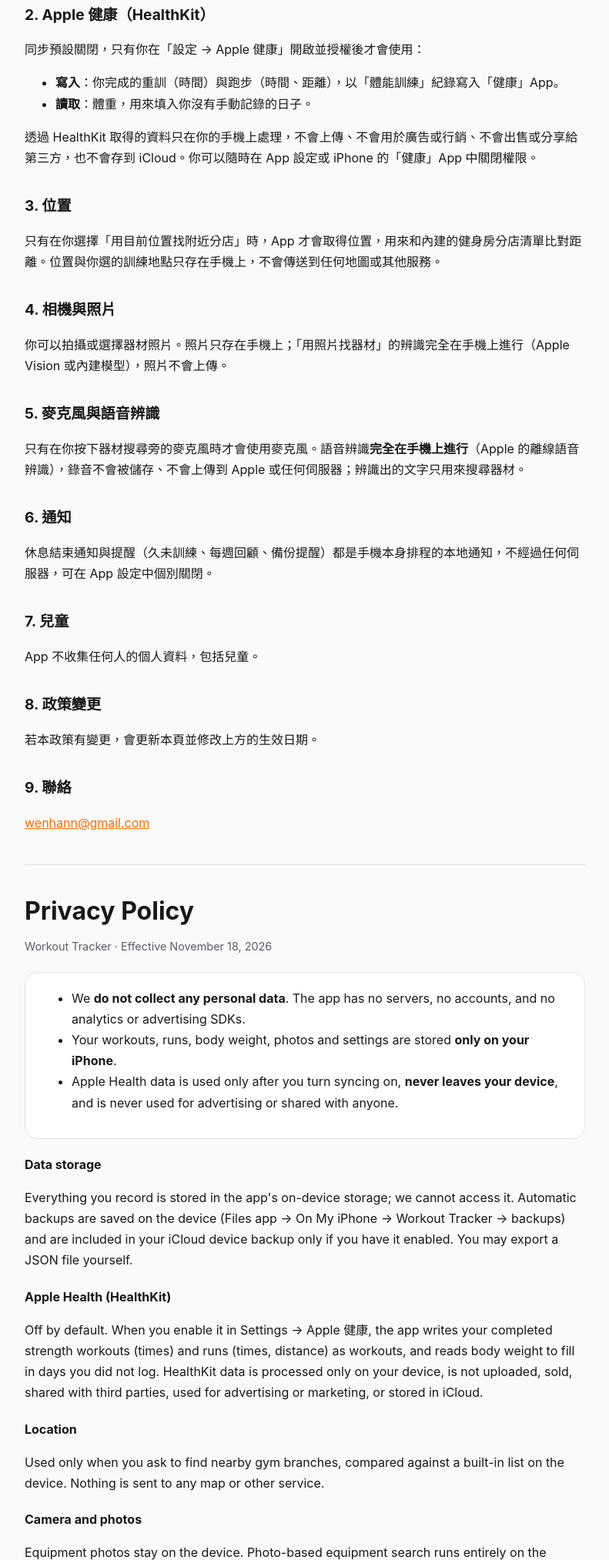
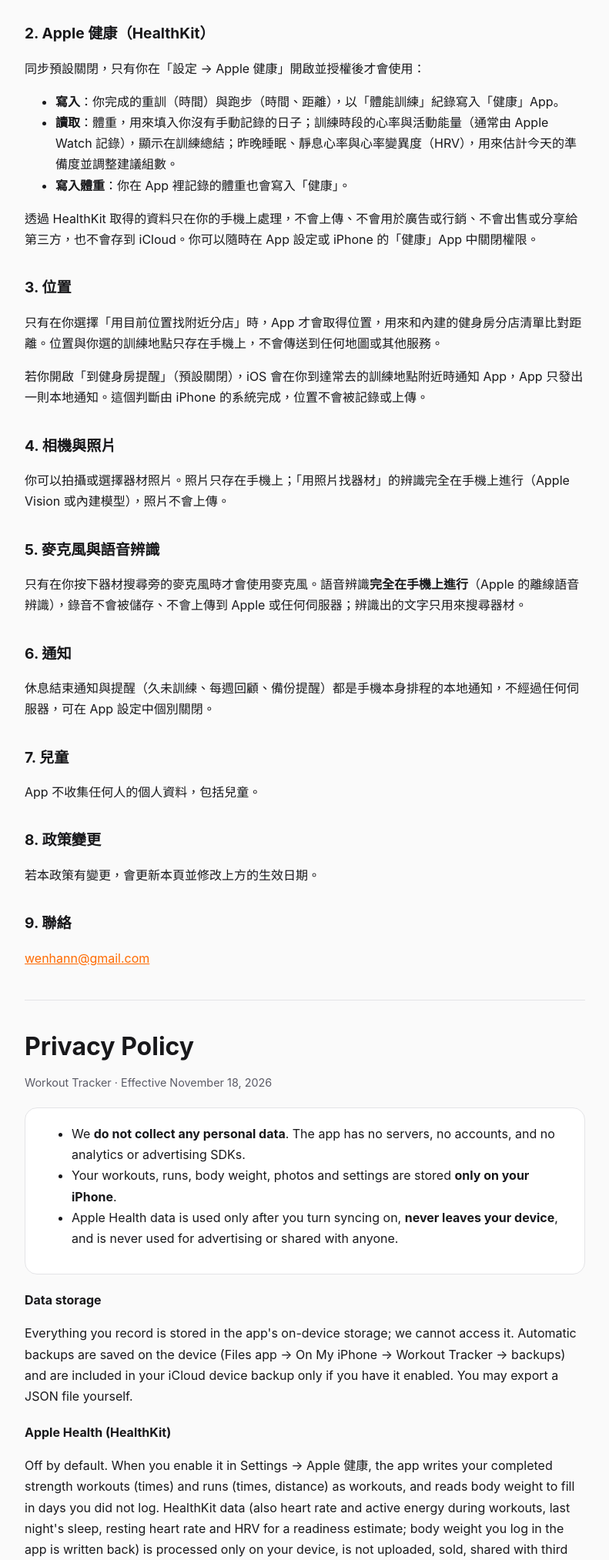
Before and after one commit to wenhann/workout-tracker-support, a plain HTML site: page privacy.html in a window 1280 px wide. Shown: the part 773-2800 px from the top of the page at 77% size, without its empty margins (244-1035 px from the left). Drawn offline with Linux system fonts and the light colour scheme.

Commit message:
Privacy and support: heart rate, sleep/readiness, weight write-back, gym reminders
Co-Authored-By: Claude Opus 5.5 <noreply@anthropic.com>
Claude-Session: https://claude.ai/code/session_011oqm3SwVXGz4pDAaKqriGz

```diff
--- a/privacy.html
+++ b/privacy.html
@@ -7,7 +7,7 @@
 </head>
 <body><main>
 <h1>隱私權政策</h1>
-<p class="muted">Workout Tracker 訓練紀錄 · 生效日期：2026 年 11 月 18 日（更新：iCloud 雲碟備份、語音搜尋）</p>
+<p class="muted">Workout Tracker 訓練紀錄 · 生效日期：2026 年 11 月 18 日（更新：iCloud 雲碟備份、語音搜尋、心率與睡眠、到健身房提醒）</p>
 
 <div class="card">
 <h2>重點摘要</h2>
@@ -28,12 +28,14 @@
 <p>同步預設關閉，只有你在「設定 → Apple 健康」開啟並授權後才會使用：</p>
 <ul>
   <li><strong>寫入</strong>：你完成的重訓（時間）與跑步（時間、距離），以「體能訓練」紀錄寫入「健康」App。</li>
-  <li><strong>讀取</strong>：體重，用來填入你沒有手動記錄的日子。</li>
+  <li><strong>讀取</strong>：體重，用來填入你沒有手動記錄的日子；訓練時段的心率與活動能量（通常由 Apple Watch 記錄），顯示在訓練總結；昨晚睡眠、靜息心率與心率變異度（HRV），用來估計今天的準備度並調整建議組數。</li>
+  <li><strong>寫入體重</strong>：你在 App 裡記錄的體重也會寫入「健康」。</li>
 </ul>
 <p>透過 HealthKit 取得的資料只在你的手機上處理，不會上傳、不會用於廣告或行銷、不會出售或分享給第三方，也不會存到 iCloud。你可以隨時在 App 設定或 iPhone 的「健康」App 中關閉權限。</p>
 
 <h2>3. 位置</h2>
 <p>只有在你選擇「用目前位置找附近分店」時，App 才會取得位置，用來和內建的健身房分店清單比對距離。位置與你選的訓練地點只存在手機上，不會傳送到任何地圖或其他服務。</p>
+<p>若你開啟「到健身房提醒」（預設關閉），iOS 會在你到達常去的訓練地點附近時通知 App，App 只發出一則本地通知。這個判斷由 iPhone 的系統完成，位置不會被記錄或上傳。</p>
 
 <h2>4. 相機與照片</h2>
 <p>你可以拍攝或選擇器材照片。照片只存在手機上；「用照片找器材」的辨識完全在手機上進行（Apple Vision 或內建模型），照片不會上傳。</p>
@@ -67,9 +69,9 @@
 <h3>Data storage</h3>
 <p>Everything you record is stored in the app's on-device storage; we cannot access it. Automatic backups are saved on the device (Files app → On My iPhone → Workout Tracker → backups) and are included in your iCloud device backup only if you have it enabled. You may export a JSON file yourself.</p>
 <h3>Apple Health (HealthKit)</h3>
-<p>Off by default. When you enable it in Settings → Apple 健康, the app writes your completed strength workouts (times) and runs (times, distance) as workouts, and reads body weight to fill in days you did not log. HealthKit data is processed only on your device, is not uploaded, sold, shared with third parties, used for advertising or marketing, or stored in iCloud.</p>
+<p>Off by default. When you enable it in Settings → Apple 健康, the app writes your completed strength workouts (times) and runs (times, distance) as workouts, and reads body weight to fill in days you did not log. HealthKit data (also heart rate and active energy during workouts, last night's sleep, resting heart rate and HRV for a readiness estimate; body weight you log in the app is written back) is processed only on your device, is not uploaded, sold, shared with third parties, used for advertising or marketing, or stored in iCloud.</p>
 <h3>Location</h3>
-<p>Used only when you ask to find nearby gym branches, compared against a built-in list on the device. Nothing is sent to any map or other service.</p>
+<p>Used only when you ask to find nearby gym branches, compared against a built-in list on the device. Nothing is sent to any map or other service. If you turn on gym arrival reminders (off by default), iOS tells the app when you arrive near one of your saved training places so it can show a local notification; locations are not stored or uploaded.</p>
 <h3>Camera and photos</h3>
 <p>Equipment photos stay on the device. Photo-based equipment search runs entirely on the device (Apple Vision or a bundled model); photos are never uploaded.</p>
 <h3>iCloud Drive backup</h3>
```
Also changed, not shown: support.html (+5 -0 lines).
